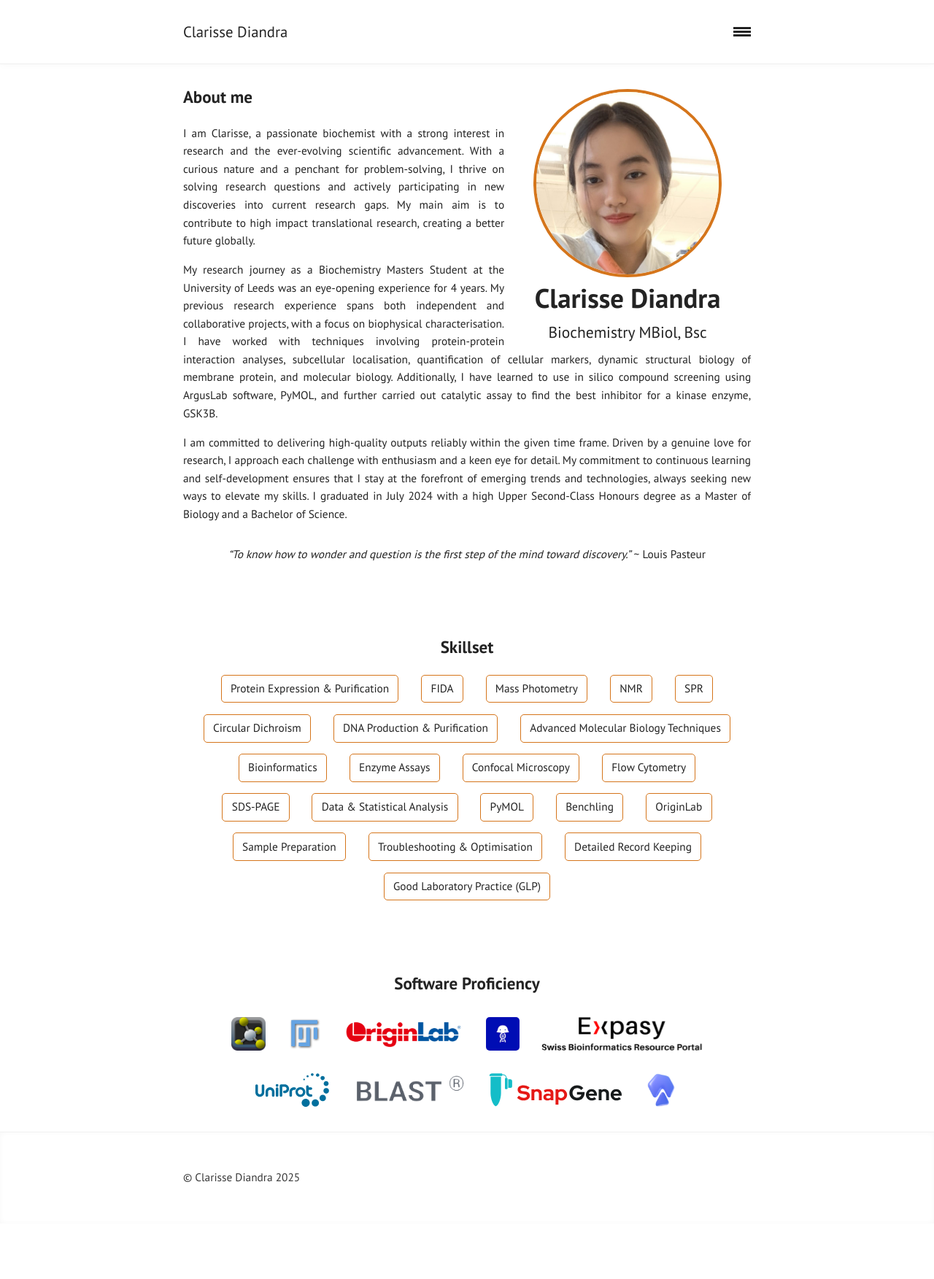
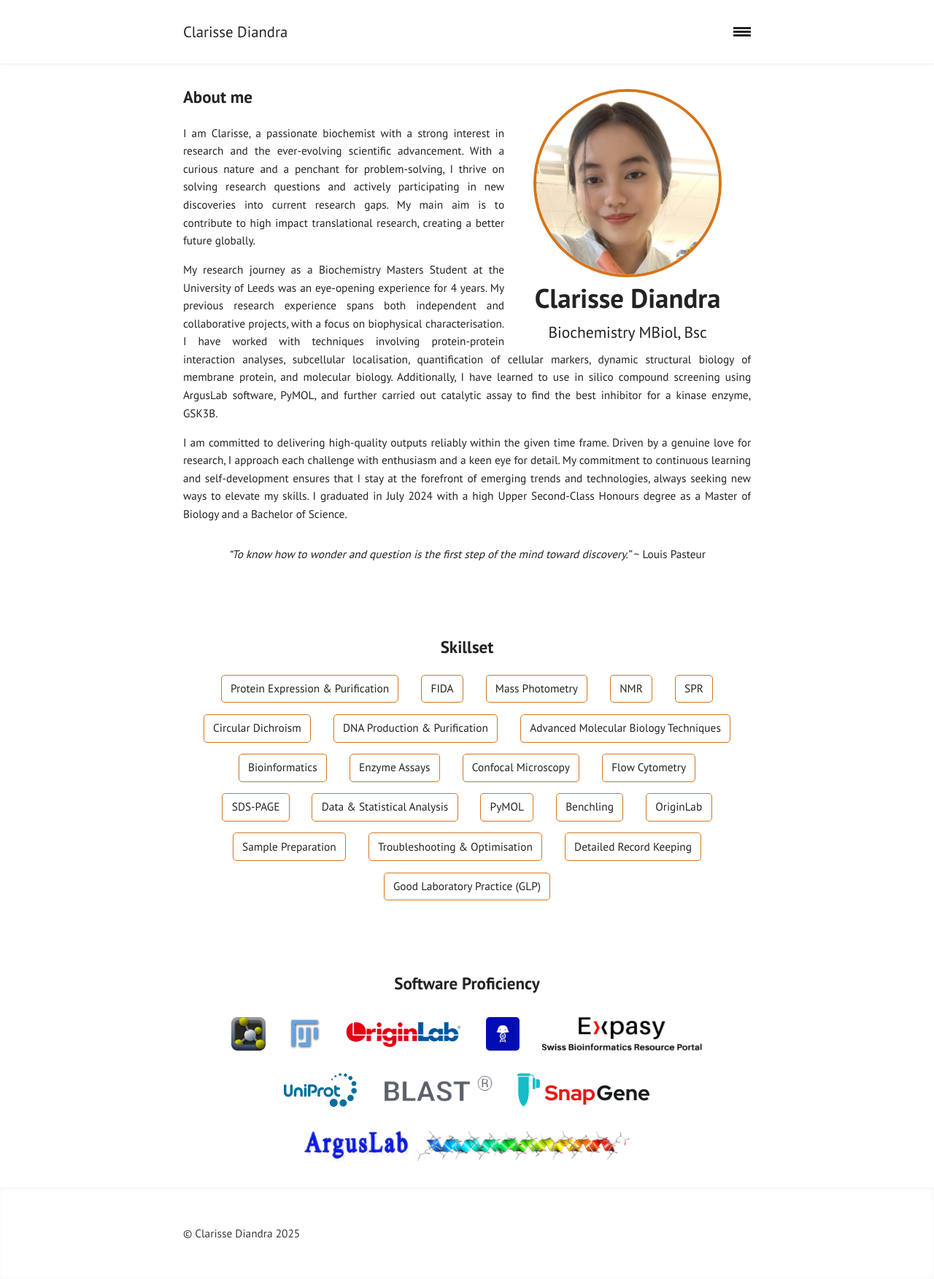
Before and after one commit to clarissediandra/clarissediandra.github.io, a Jekyll site: the page built from index.md, in a window 1280 px wide. Shown: the whole page at 73% size. Built offline with Jekyll 4.4.1, drawn with Linux system fonts in a browser that asks for light colours; before the commit the page ends 1677 px from its top, so only the background shows below that.

Commit message:
Replace logo

```diff
--- a/index.md
+++ b/index.md
@@ -122,8 +122,8 @@ I am committed to delivering high-quality outputs reliably within the given time
         <a style="text-decoration:none" title="SnapGene" href="https://www.snapgene.com">
             <img class="softwareicon" alt="SnapGene logo" src="/assets/img/logos/snapgene.svg">
         </a>
-        <a style="text-decoration:none" title="AutoDock" href="https://autodock.scripps.edu">
-            <img class="softwareicon" alt="AutoDock logo" src="/assets/img/logos/autodock.png">
+        <a style="text-decoration:none" title="ArgusLab" href="http://www.arguslab.com/arguslab.com/ArgusLab.html">
+            <img class="softwareicon" alt="ArgusLab logo" src="/assets/img/logos/arguslab.png">
         </a>
     </div>
 </div>
```
Also changed, not shown: assets/img/logos/arguslab.png (added).
